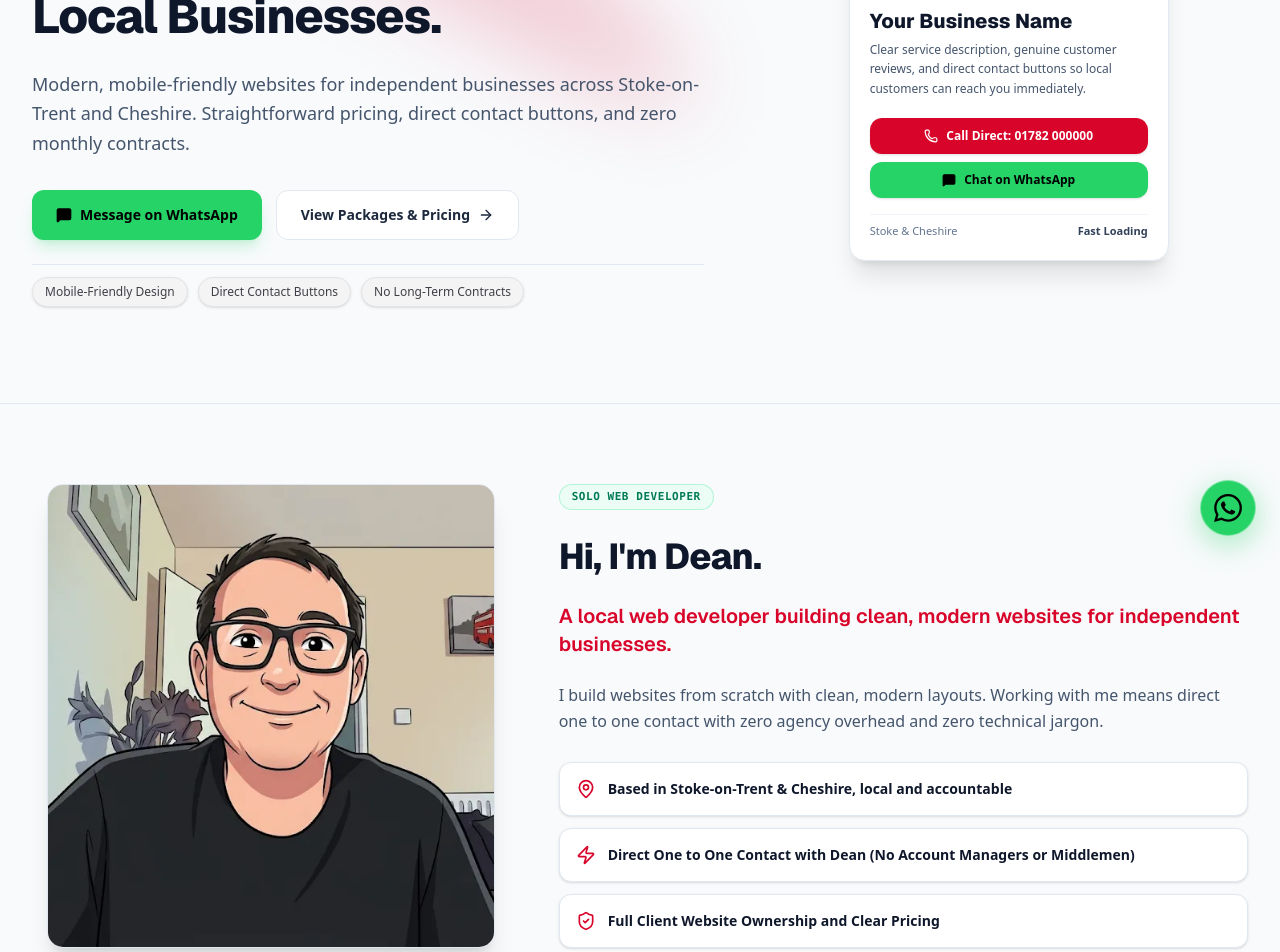
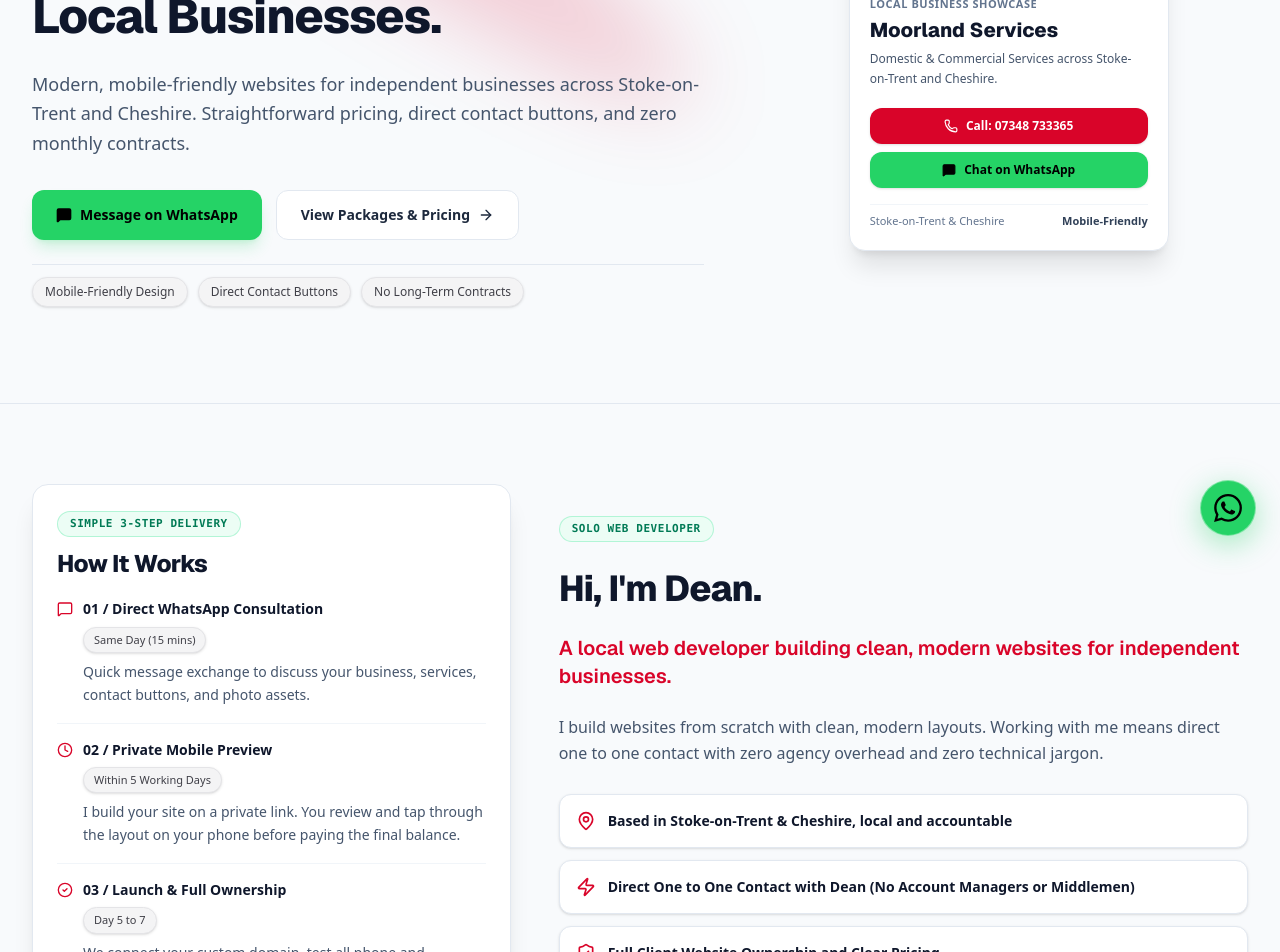
Before and after one commit to stokie2605/dean-wilshaw-web-development, a React (Vite) app: page / in a window 1280 px wide. Shown: the part 240-1192 px from the top of the page. Built offline with nearby package versions, Linux system fonts and the light colour scheme.

Commit message:
feat: replace cartoon avatar with 3-step process menu and update hero showcase with real links

```diff
--- a/src/components/AboutDeanSection.tsx
+++ b/src/components/AboutDeanSection.tsx
@@ -1,40 +1,68 @@
-import React, { useState } from 'react';
-import { useNavigate } from 'react-router-dom';
-import { MapPin, Zap, ShieldCheck, Check } from 'lucide-react';
+import React from 'react';
+import { MapPin, Zap, ShieldCheck, Check, MessageSquare, Clock, CheckCircle2 } from 'lucide-react';
 
 export const AboutDeanSection: React.FC = () => {
-  const navigate = useNavigate();
-  const [clickTimes, setClickTimes] = useState<number[]>([]);
-
-  const handleAvatarClick = () => {
-    const now = Date.now();
-    const newTimes = [...clickTimes, now].slice(-3);
-    setClickTimes(newTimes);
-
-    if (newTimes.length === 3 && now - newTimes[0] < 500) {
-      navigate('/admin');
-    }
-  };
-
   return (
     <section id="about" className="py-14 md:py-20 px-4 sm:px-6 lg:px-8 bg-slate-50 dark:bg-[#040507] border-b border-slate-200 dark:border-white/[0.08] scroll-mt-20 transition-colors duration-300">
       <div className="max-w-7xl mx-auto grid grid-cols-1 lg:grid-cols-12 gap-10 md:gap-12 items-center">
 
-        {/* Left Column: Dean Cartoon Portrait Card */}
-        <div className="lg:col-span-5 order-2 lg:order-1 relative h-full flex justify-center items-center">
-          <div
-            onClick={handleAvatarClick}
-            className="bg-white dark:bg-[#0A0D14] border border-slate-200 dark:border-white/[0.08] rounded-2xl overflow-hidden shadow-xl relative group hover:border-[#D90429] dark:hover:border-[#D90429] transition-all w-full max-w-[240px] md:max-w-md mx-auto aspect-square sm:aspect-auto sm:h-full min-h-[240px] md:min-h-[320px] cursor-pointer"
-          >
-            <img
-              src="/avatar-cartoon.webp"
-              alt="Dean Wilshaw - Design Systems Web"
-              width={600}
-              height={600}
-              loading="lazy"
-              decoding="async"
-              className="w-full h-full object-cover"
-            />
+        {/* Left Column: 3-Step Process Menu Card */}
+        <div className="lg:col-span-5 order-2 lg:order-1">
+          <div className="bg-white dark:bg-[#0A0D14] border border-slate-200 dark:border-white/[0.08] rounded-2xl p-6 shadow-xl">
+            <div className="inline-flex items-center gap-2 px-3 py-1 rounded-full bg-emerald-50 text-emerald-700 border border-emerald-200/80 dark:bg-emerald-950/40 dark:text-emerald-400 dark:border-emerald-800/50 font-mono text-[11px] font-semibold tracking-wider uppercase w-fit">
+              Simple 3-Step Delivery
+            </div>
+
+            <h3 className="text-xl sm:text-2xl font-extrabold text-slate-900 dark:text-white leading-tight tracking-tight mt-3">
+              How It Works
+            </h3>
+
+            <ul className="mt-5 divide-y divide-slate-100 dark:divide-white/[0.06]">
+              <li className="flex flex-col gap-2 py-4 first:pt-0 last:pb-0">
+                <div className="flex items-start gap-2.5">
+                  <MessageSquare className="w-4 h-4 text-[#D90429] shrink-0 mt-0.5" />
+                  <span className="font-bold text-sm text-slate-900 dark:text-white leading-snug">
+                    01 / Direct WhatsApp Consultation
+                  </span>
+                </div>
+                <span className="w-fit ml-[26px] bg-zinc-100 text-zinc-700 border border-zinc-200 dark:bg-zinc-900/80 dark:text-zinc-300 dark:border-zinc-800 text-[11px] px-2.5 py-1 rounded-full font-medium shadow-sm">
+                  Same Day (15 mins)
+                </span>
+                <p className="ml-[26px] text-sm text-slate-600 dark:text-zinc-400 leading-relaxed">
+                  Quick message exchange to discuss your business, services, contact buttons, and photo assets.
+                </p>
+              </li>
+
+              <li className="flex flex-col gap-2 py-4 first:pt-0 last:pb-0">
+                <div className="flex items-start gap-2.5">
+                  <Clock className="w-4 h-4 text-[#D90429] shrink-0 mt-0.5" />
+                  <span className="font-bold text-sm text-slate-900 dark:text-white leading-snug">
+                    02 / Private Mobile Preview
+                  </span>
+                </div>
+                <span className="w-fit ml-[26px] bg-zinc-100 text-zinc-700 border border-zinc-200 dark:bg-zinc-900/80 dark:text-zinc-300 dark:border-zinc-800 text-[11px] px-2.5 py-1 rounded-full font-medium shadow-sm">
+                  Within 5 Working Days
+                </span>
+                <p className="ml-[26px] text-sm text-slate-600 dark:text-zinc-400 leading-relaxed">
+                  I build your site on a private link. You review and tap through the layout on your phone before paying the final balance.
+                </p>
+              </li>
+
+              <li className="flex flex-col gap-2 py-4 first:pt-0 last:pb-0">
+                <div className="flex items-start gap-2.5">
+                  <CheckCircle2 className="w-4 h-4 text-[#D90429] shrink-0 mt-0.5" />
+                  <span className="font-bold text-sm text-slate-900 dark:text-white leading-snug">
+                    03 / Launch &amp; Full Ownership
+                  </span>
+                </div>
+                <span className="w-fit ml-[26px] bg-zinc-100 text-zinc-700 border border-zinc-200 dark:bg-zinc-900/80 dark:text-zinc-300 dark:border-zinc-800 text-[11px] px-2.5 py-1 rounded-full font-medium shadow-sm">
+                  Day 5 to 7
+                </span>
+                <p className="ml-[26px] text-sm text-slate-600 dark:text-zinc-400 leading-relaxed">
+                  We connect your custom domain, test all phone and WhatsApp links, and hand over 100% of your website files.
+                </p>
+              </li>
+            </ul>
           </div>
         </div>
 
--- a/src/components/HeroSection.tsx
+++ b/src/components/HeroSection.tsx
@@ -91,30 +91,38 @@ export const HeroSection: React.FC<HeroSectionProps> = ({ onOpenWhatsApp }) => {
               <div className="p-5 flex flex-col gap-4">
                 <div>
                   <span className="text-[11px] font-semibold text-slate-500 dark:text-zinc-400 uppercase tracking-wider">
-                    Independent Business
+                    Local Business Showcase
                   </span>
                   <h3 className="text-xl font-extrabold text-slate-900 dark:text-white mt-1 leading-tight">
-                    Your Business Name
+                    Moorland Services
                   </h3>
                   <p className="text-xs text-slate-600 dark:text-zinc-400 mt-1.5 leading-relaxed">
-                    Clear service description, genuine customer reviews, and direct contact buttons so local customers can reach you immediately.
+                    Domestic &amp; Commercial Services across Stoke-on-Trent and Cheshire.
                   </p>
                 </div>
 
                 <div className="space-y-2 pt-1">
-                  <div className="w-full bg-[#D90429] text-white font-bold py-2.5 rounded-xl shadow-sm flex items-center justify-center gap-2 text-xs">
+                  <a
+                    href="tel:07348733365"
+                    className="w-full bg-[#D90429] hover:bg-[#b80322] active:bg-[#9a021c] text-white font-bold py-2.5 rounded-xl shadow-sm flex items-center justify-center gap-2 text-xs transition-colors select-none"
+                  >
                     <Phone className="w-3.5 h-3.5" />
-                    <span>Call Direct: 01782 000000</span>
-                  </div>
-                  <div className="w-full bg-[#25D366] text-black font-bold py-2.5 rounded-xl shadow-sm flex items-center justify-center gap-2 text-xs">
+                    <span>Call: 07348 733365</span>
+                  </a>
+                  <a
+                    href="https://wa.me/447348733365"
+                    target="_blank"
+                    rel="noopener noreferrer"
+                    className="w-full bg-[#25D366] hover:bg-[#20bd5a] active:bg-[#1ba851] text-black font-bold py-2.5 rounded-xl shadow-sm flex items-center justify-center gap-2 text-xs transition-colors select-none"
+                  >
                     <MessageSquare className="w-3.5 h-3.5 fill-current" />
                     <span>Chat on WhatsApp</span>
-                  </div>
+                  </a>
                 </div>
 
-                <div className="pt-2 border-t border-slate-100 dark:border-zinc-800/80 flex items-center justify-between text-[11px] text-slate-500 dark:text-zinc-400">
-                  <span>Stoke &amp; Cheshire</span>
-                  <span className="font-semibold text-slate-700 dark:text-zinc-300">Fast Loading</span>
+                <div className="pt-2 border-t border-slate-100 dark:border-zinc-800/80 flex items-center justify-between gap-2 text-[11px] text-slate-500 dark:text-zinc-400">
+                  <span>Stoke-on-Trent &amp; Cheshire</span>
+                  <span className="font-semibold text-slate-700 dark:text-zinc-300">Mobile-Friendly</span>
                 </div>
               </div>
             </div>
```
